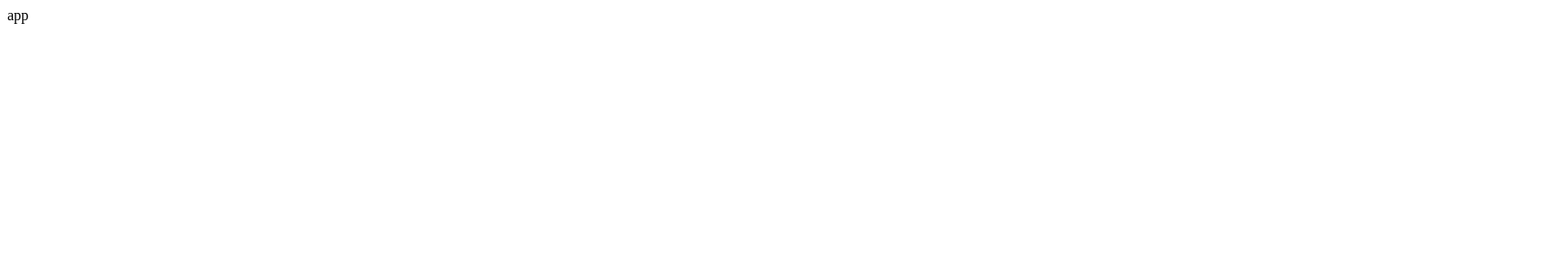
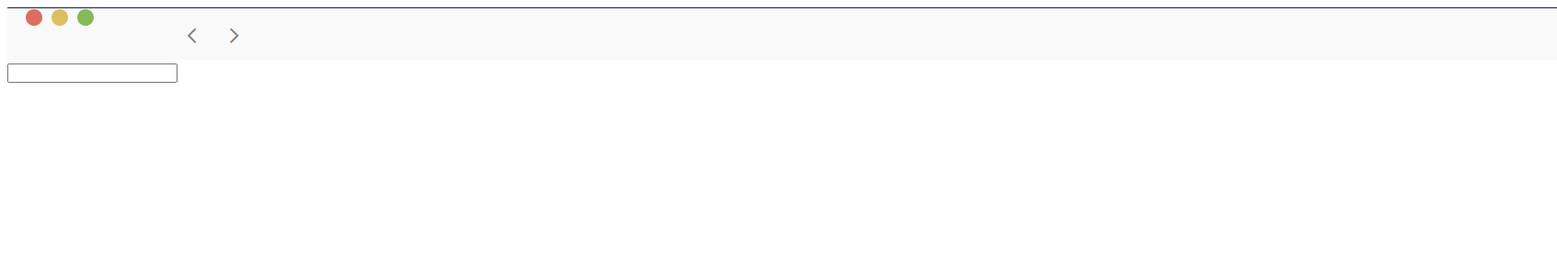
Before and after one commit to RedTaoggg/player, a Vue app: page / in a window 1280 px wide. Shown: the top 300 px of the page at 92% size, 1693 px wide, since content can reach past the window. Built offline with nearby package versions, Linux system fonts and the light colour scheme.

Commit message:
第二次修改

```diff
--- a/src/App.vue
+++ b/src/App.vue
@@ -1,12 +1,24 @@
 <template>
     <div>
-        app
+        <!--<input type="button" value="点我试试"
+        @click="sayHi">-->
+<!--        头部组件-->
+    <top></top>
     </div>
 </template>
 
 <script>
+    import top from 'src/components/01.top'
     export default {
-        name: "App"
+        //注册组件
+        components:{
+          top//top:top
+        },
+        methods:{
+            sayHi(){
+                alert("我出现了！！！")
+            }
+        }
     }
 </script>
 
--- /dev/null
+++ b/src/components/01.top.vue
@@ -0,0 +1,16 @@
+<template>
+    <div>
+        <img src="src/assets/01top.png">
+        <input type="text">
+    </div>
+</template>
+
+<script>
+    export default {
+        name: "01.top.vue"
+    }
+</script>
+
+<style scoped>
+
+</style>
```
Also changed, not shown: src/assets/01top.png (added), 1 other file (tests, documents, lock files or other folders).
